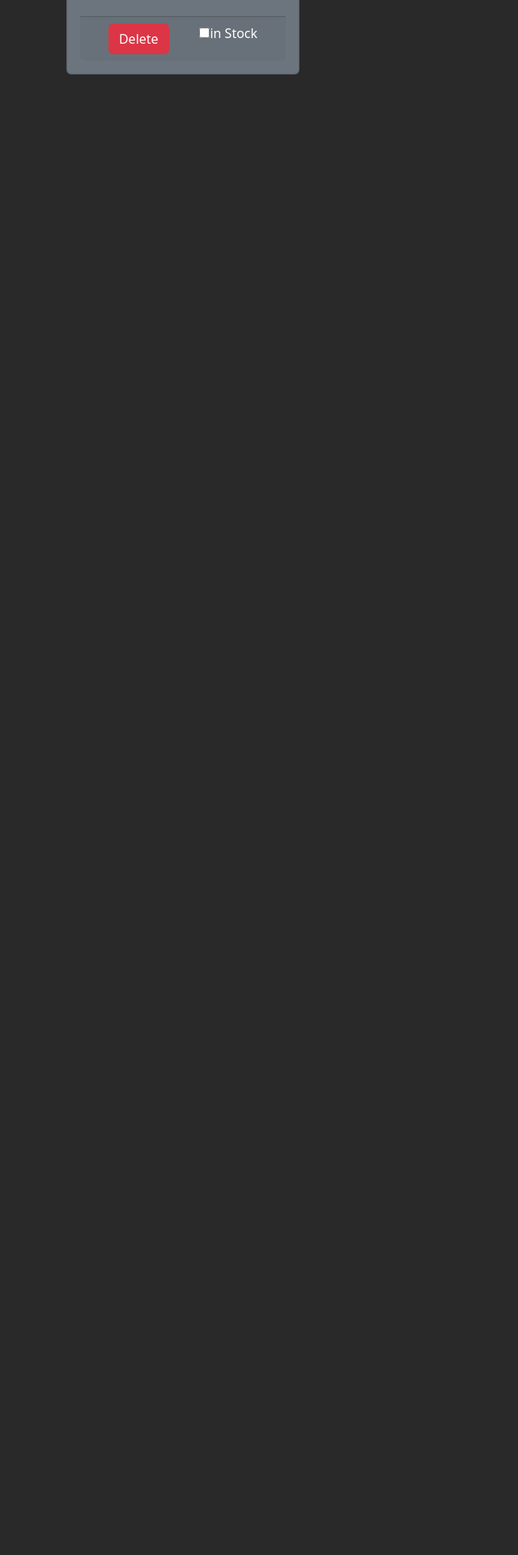
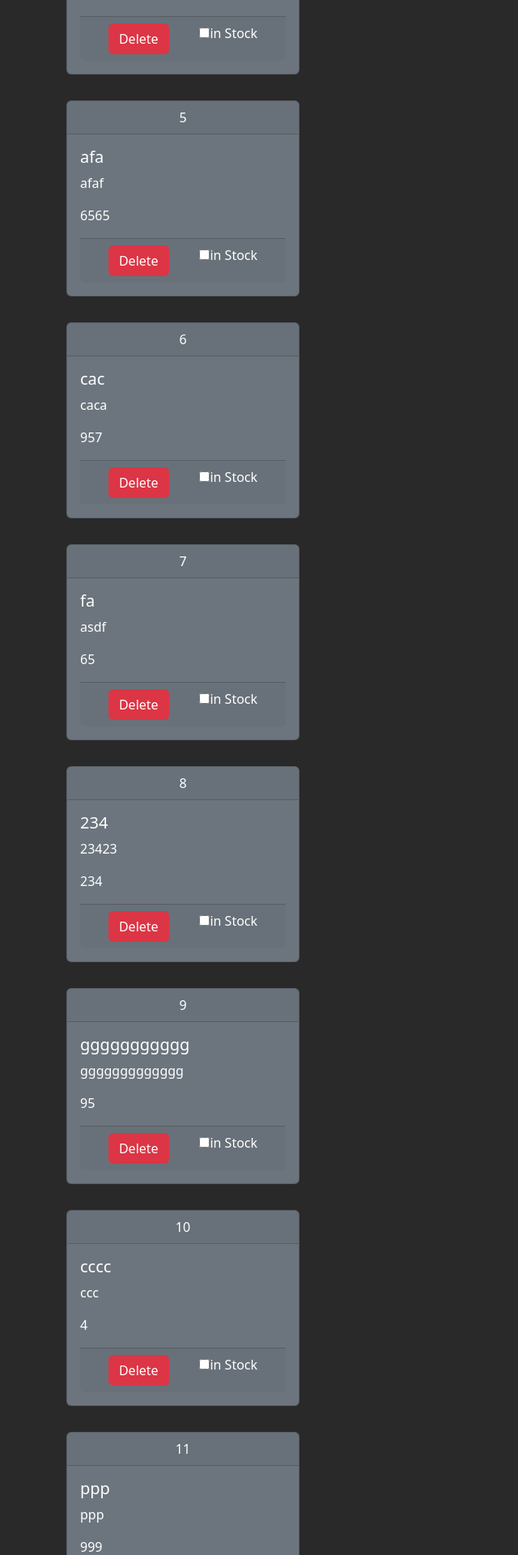
Before and after one commit to SebaGNH/GNH-Modulos-Bt-YV, a React (Vite) app: page / in a window 1280 px wide. Shown: the part 1320-3240 px from the top of the page at 81% size, without its empty margins (0-640 px from the left). Before the commit the page ends 1428 px from the top, so only its background shows below. Built offline with nearby package versions, Linux system fonts and the light colour scheme; data requests are answered from the project's data file.

Commit message:
se agregó mutation para agregar nuevos productos

```diff
--- a/src/Sublime/ReactQuery/FaztCode/api/productsAPI.js
+++ b/src/Sublime/ReactQuery/FaztCode/api/productsAPI.js
@@ -10,3 +10,7 @@ export const getProducts = async () => {
   //const data = await res.data
   return res.data;
 }
+
+export const createProduct = (product) => {
+  productsAPI.post("/products", product)
+}
--- a/src/Sublime/ReactQuery/FaztCode/components/Formulario.jsx
+++ b/src/Sublime/ReactQuery/FaztCode/components/Formulario.jsx
@@ -1,11 +1,42 @@
 import React from 'react'
+import { useMutation, useQueryClient } from 'react-query'
+import { createProduct } from '../api/productsAPI';
 
 export const Formulario = () => {
 
+  const queryClient = useQueryClient(); //recarga y muestra los nuevos
+
+  //Agregar Productos
+  const addProductMutation =  useMutation({
+    mutationFn: createProduct,
+    onSuccess: () => { //Ejecuta una función una vez añadido
+      console.log("producto Añadido")
+
+      //le indicamos que api debe llamar nuevamente
+      queryClient.invalidateQueries('products');
+
+    }
+  });
+
+  //onSubmit
   const onSubmit = (e) =>{
     e.preventDefault();
-    console.log("submit pulsado")
+
+    //Formulario en javascript para obtener los valores
+    const formData = new FormData(e.target);
+    //console.log(formData) //FormData(3) { name → "", description → "", price → "" }
+
+    //Convertimos a objeto "extraemos los valores"
+    const productos = Object.fromEntries(formData);
+    //console.log(productos) //FormData(3) { name → "", description → "", price → "" }
+    addProductMutation.mutate({
+      ...productos,
+      inStock: true
+    })
+
   }
+
+
 
   return (
     <div className='row my-3'>
--- a/src/Sublime/ReactQuery/FaztCode/db/db_products.json
+++ b/src/Sublime/ReactQuery/FaztCode/db/db_products.json
@@ -1,5 +1,5 @@
 {
-  "products":[
+  "products": [
     {
       "name": "laptop",
       "price": "1000",
@@ -27,6 +27,54 @@
       "description": "ooooooooooooo",
       "inStock": true,
       "id": 4
+    },
+    {
+      "name": "afa",
+      "description": "afaf",
+      "price": "6565",
+      "id": 5
+    },
+    {
+      "name": "cac",
+      "description": "caca",
+      "price": "957",
+      "inStock": true,
+      "id": 6
+    },
+    {
+      "name": "fa",
+      "description": "asdf",
+      "price": "65",
+      "inStock": true,
+      "id": 7
+    },
+    {
+      "name": "234",
+      "description": "23423",
+      "price": "234",
+      "inStock": true,
+      "id": 8
+    },
+    {
+      "name": "ggggggggggg",
+      "description": "ggggggggggggg",
+      "price": "95",
+      "inStock": true,
+      "id": 9
+    },
+    {
+      "name": "cccc",
+      "description": "ccc",
+      "price": "4",
+      "inStock": true,
+      "id": 10
+    },
+    {
+      "name": "ppp",
+      "description": "ppp",
+      "price": "999",
+      "inStock": true,
+      "id": 11
     }
   ]
 }
```
